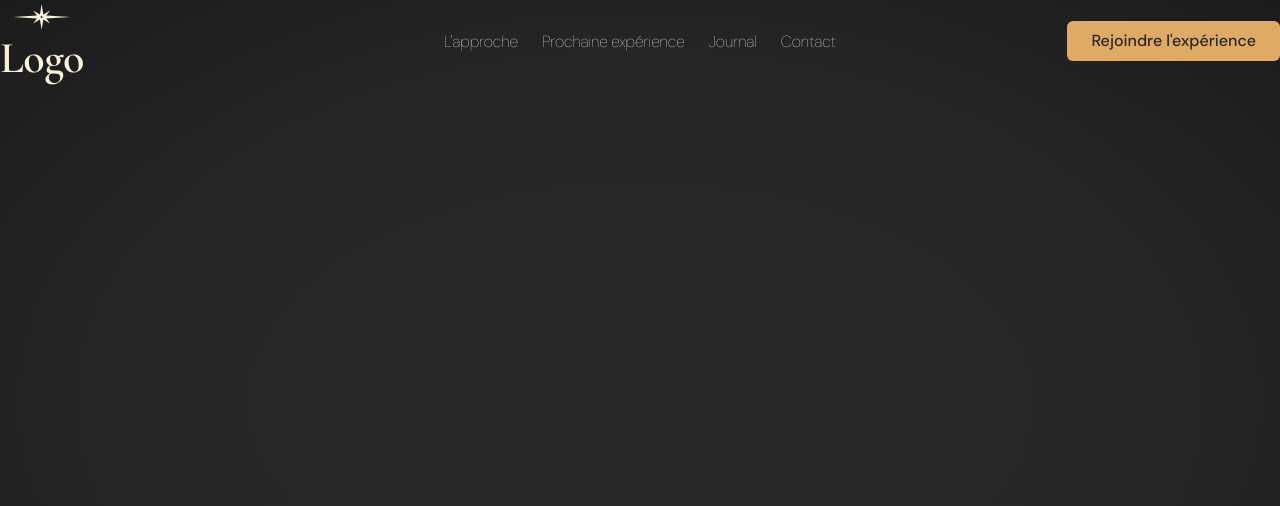
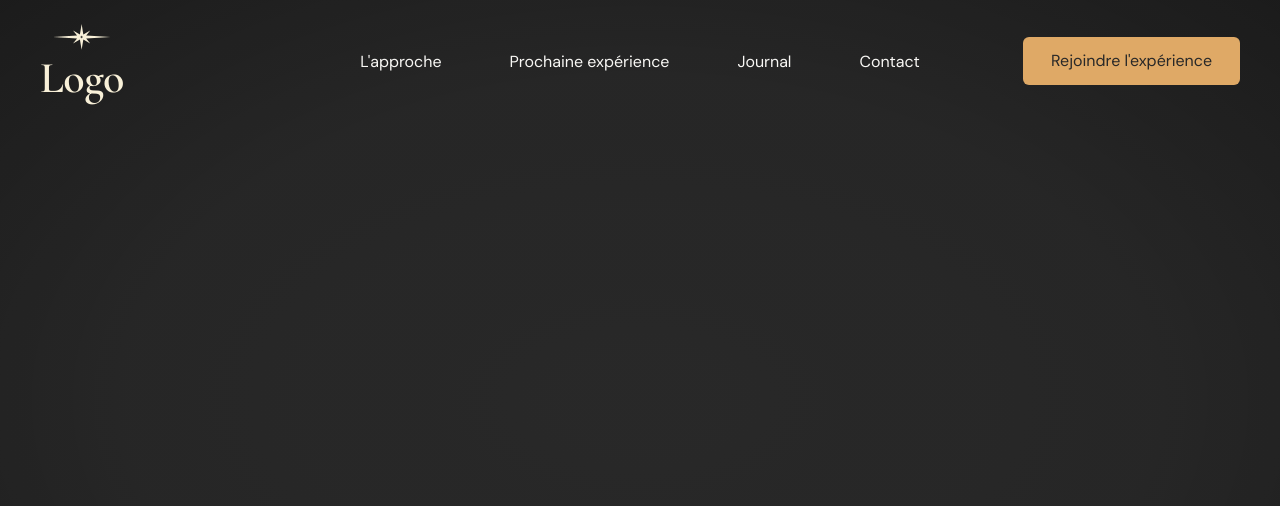
Before and after one commit to vitaliematvei/next-trip, a Next.js app: page / in a window 1280 px wide. Shown: the top 506 px of the page. Built offline with nearby package versions, Linux system fonts and the light colour scheme.

Commit message:
new info

```diff
--- a/src/components/Navbar.tsx
+++ b/src/components/Navbar.tsx
@@ -16,9 +16,10 @@ export default function Navbar() {
     { label: 'Journal', href: '#' },
     { label: 'Contact', href: '#' },
   ];
+
   return (
-    <header className="absolute top-0 left-0 w-full z-20 text-[#F8F0D8]">
-      <div className="w-full max-w-[1440px] mx-auto flex items-center justify-between">
+    <header className="absolute top-0 left-0 w-full z-20 text-[#F8F0D8] px-4 sm:px-8">
+      <div className="w-full max-w-[1200px] my-5 mx-auto flex items-center justify-between">
         {/* 1. LOGO */}
         <div className="flex-1 flex flex-col items-start">
           <div className="flex flex-col items-center w-fit">
@@ -29,14 +30,32 @@ export default function Navbar() {
           </div>
         </div>
 
-        {/* 2. NAV */}
-        <nav className="flex justify-center shrink-0">
-          <ul className="flex items-center gap-6">
+        {/* 2. NAV (DESKTOP) */}
+        <nav className="hidden md:flex justify-center shrink-0">
+          <ul
+            className="flex items-center gap-x-11 relative"
+            onMouseLeave={() => setHoveredIndex(null)}
+          >
             {navLinks.map((link, index) => (
-              <li key={index}>
+              <li
+                key={index}
+                className="relative py-2 px-3"
+                onMouseEnter={() => setHoveredIndex(index)}
+              >
+                {/* Animation Hover Background (Pill effect) */}
+                {hoveredIndex === index && (
+                  <motion.div
+                    layoutId="navbar-hover"
+                    className="absolute inset-0 bg-[#F3E6BD]/10 rounded-full"
+                    initial={{ opacity: 0 }}
+                    animate={{ opacity: 1 }}
+                    exit={{ opacity: 0 }}
+                    transition={{ type: 'spring', stiffness: 350, damping: 30 }}
+                  />
+                )}
                 <Link
                   href={link.href}
-                  className="font-sans  text-[16px] font-thin leading-6 tracking-normal text-sand-50 hover:opacity-80 transition-opacity"
+                  className="relative z-10 font-sans text-[16px] leading-6 tracking-normal hover:text-[#F3E6BD] text-sand-50 hover:opacity-80 transition-opacity"
                 >
                   {link.label}
                 </Link>
@@ -46,12 +65,67 @@ export default function Navbar() {
         </nav>
 
         {/* 3. BUTTON CTA & TOGGLE */}
-        <div className="flex-1 flex justify-end">
-          <button className="text-[#282828] bg-[#DFA966] hover:bg-[#D4882C] font-sans text-[16px] font-medium leading-none tracking-normal px-6 py-3 rounded-md hover:opacity-90 transition-opacity">
+        <div className="flex-1 flex justify-end items-center gap-4">
+          <button className="hidden md:block text-[#282828] bg-[#DFA966] hover:bg-[#D4882C] font-sans text-[16px] font-normal leading-none tracking-normal px-7 py-4 rounded-md hover:opacity-90 transition-opacity">
             Rejoindre l'expérience
+          </button>
+
+          {/* Hamburger Icon pentru Mobile */}
+          <button
+            onClick={() => setIsOpen(!isOpen)}
+            className="md:hidden p-2 text-[#F8F0D8] focus:outline-none z-50"
+            aria-label="Toggle menu"
+          >
+            {isOpen ? <X size={28} /> : <Menu size={28} />}
           </button>
         </div>
       </div>
+
+      {/* 4. MOBILE MENU OVERLAY & DRAWER */}
+      <AnimatePresence>
+        {isOpen && (
+          <motion.div
+            initial={{ opacity: 0, y: '-100%' }}
+            animate={{ opacity: 1, y: 0 }}
+            exit={{ opacity: 0, y: '-100%' }}
+            transition={{ duration: 0.4, ease: [0.22, 1, 0.36, 1] }}
+            className="fixed inset-0 bg-[#121212] bg-opacity-95 backdrop-blur-md flex flex-col justify-between px-6 pt-24 pb-12 z-40 md:hidden"
+          >
+            <nav className="flex flex-col items-center justify-center gap-y-8 my-auto">
+              {navLinks.map((link, index) => (
+                <motion.div
+                  key={index}
+                  initial={{ opacity: 0, y: 20 }}
+                  animate={{ opacity: 1, y: 0 }}
+                  transition={{ delay: 0.1 + index * 0.08 }}
+                >
+                  <Link
+                    href={link.href}
+                    onClick={() => setIsOpen(false)}
+                    className="font-sans text-[22px] leading-relaxed text-[#F8F0D8] hover:text-[#DFA966] transition-colors"
+                  >
+                    {link.label}
+                  </Link>
+                </motion.div>
+              ))}
+            </nav>
+
+            <motion.div
+              initial={{ opacity: 0, y: 20 }}
+              animate={{ opacity: 1, y: 0 }}
+              transition={{ delay: 0.4 }}
+              className="w-full flex justify-center"
+            >
+              <button
+                onClick={() => setIsOpen(false)}
+                className="w-full max-w-xs text-[#282828] bg-[#DFA966] hover:bg-[#D4882C] font-sans text-[16px] font-normal px-7 py-4 rounded-md text-center"
+              >
+                Rejoindre l'expérience
+              </button>
+            </motion.div>
+          </motion.div>
+        )}
+      </AnimatePresence>
     </header>
   );
 }
```
